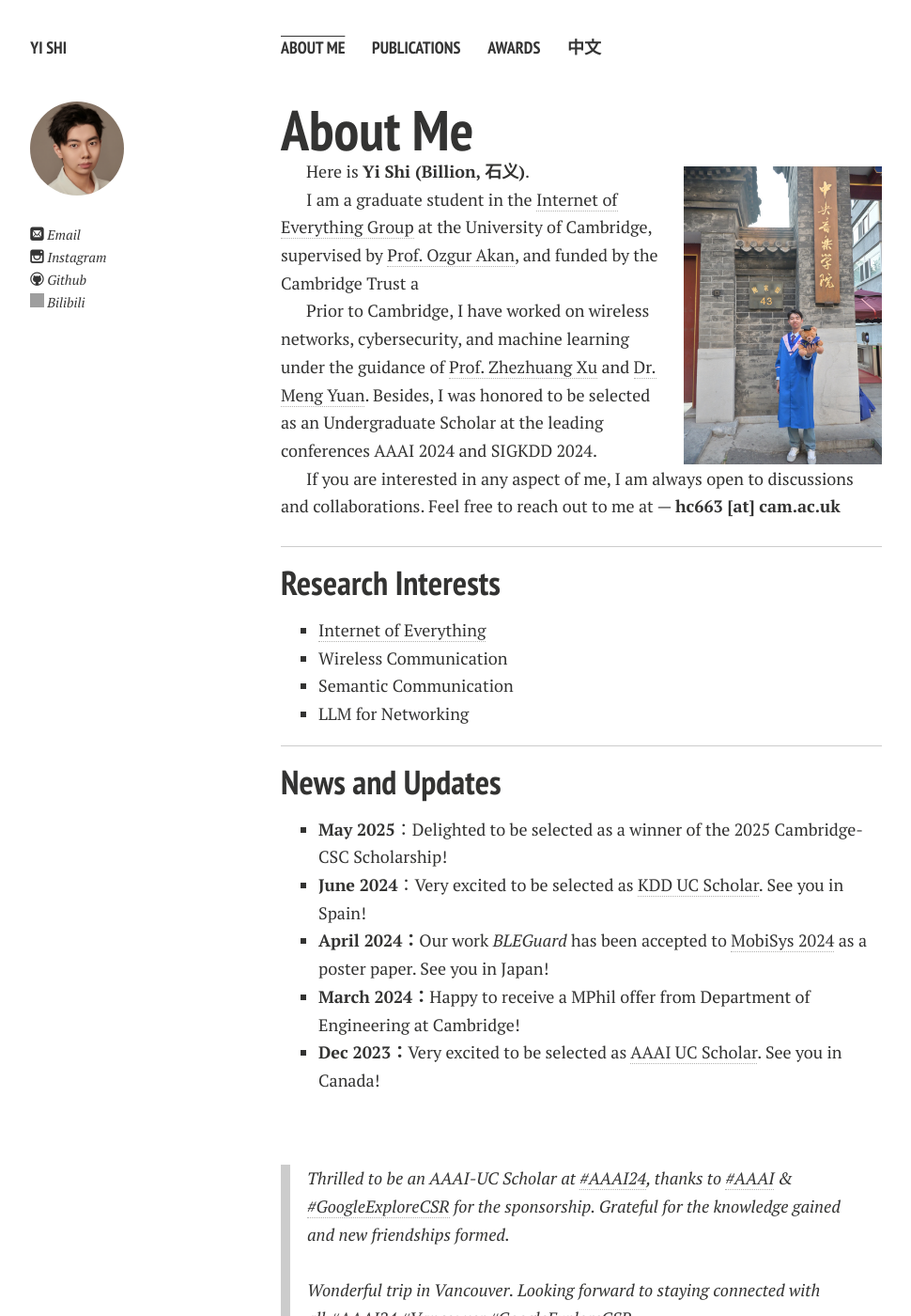
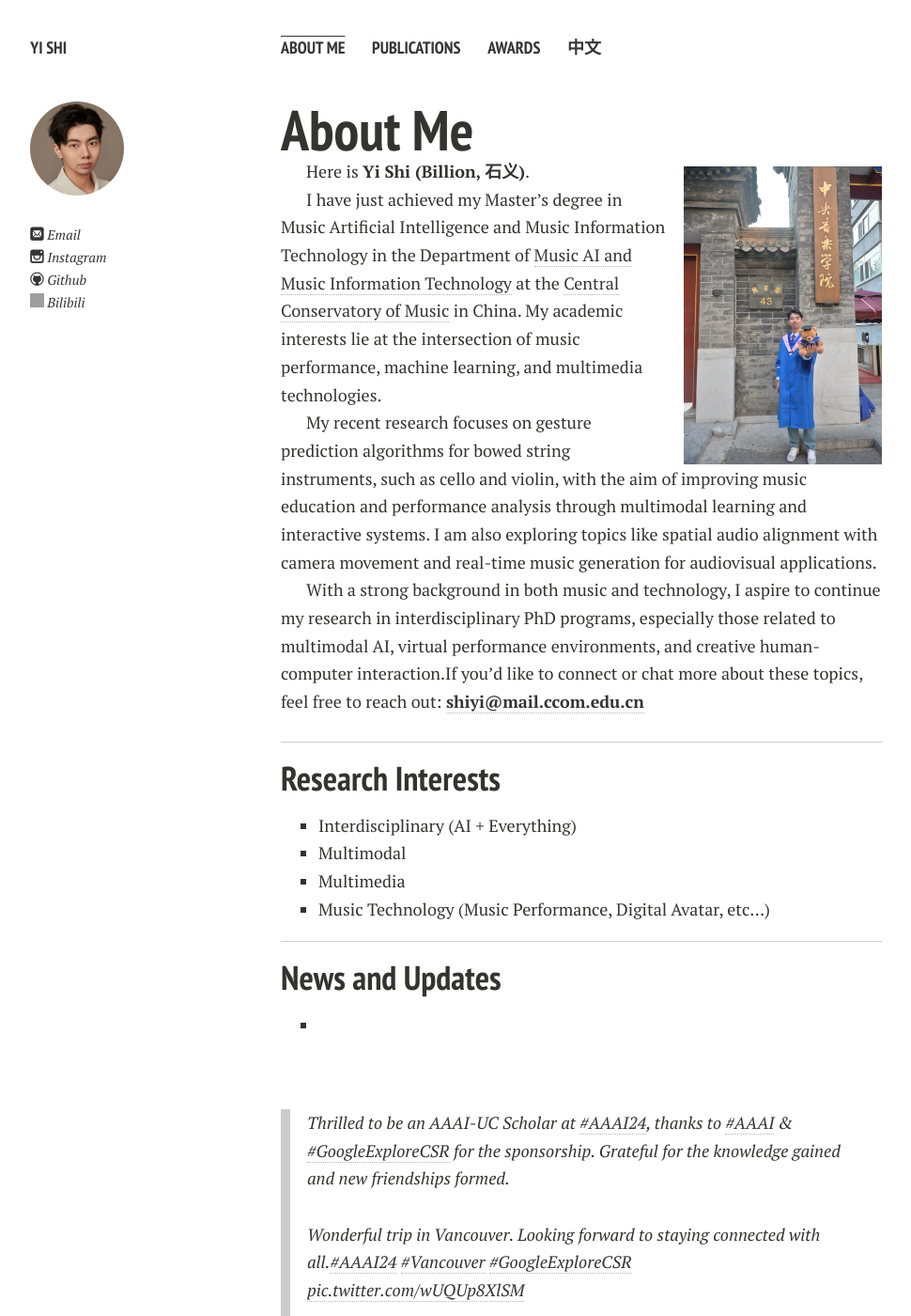
Before and after one commit to shiyi099/Billion.github.io, a Jekyll site: the page built from index.md, in a window 1280 px wide and 1400 px high. Shown: the whole window at 94% size, without its empty margins (21-991 px from the left). Built offline with Jekyll 4.4.1, drawn with Linux system fonts in a browser that asks for light colours; nearby versions of some CDN libraries; comment, search, counter and statistics services are not loaded; a style sheet for code colours, icons or effects is not loaded; our own code applies the rules of GitHub Pages for plain Markdown files; grey boxes are pictures that could not be loaded.

Commit message:
Update index.md

```diff
--- a/index.md
+++ b/index.md
@@ -8,30 +8,26 @@ layout: page
 
 Here is **Yi Shi (Billion, 石义)**.<br>
 
-I am a graduate student in the [Internet of Everything Group](https://ioe.eng.cam.ac.uk/) at the University of Cambridge, supervised by [Prof. Ozgur Akan](https://ioe.eng.cam.ac.uk/directory/akan), and funded by the Cambridge Trust a
+I have just achieved my Master's degree in Music Artificial Intelligence and Music Information Technology in the Department of [Music AI and Music Information Technology](https://www.ccom.edu.cn/jgk/jxdw/ylrgznyylxxkjx.htm) at the [Central Conservatory of Music](https://zh.wikipedia.org/wiki/中央音乐学院) in China. My academic interests lie at the intersection of music performance, machine learning, and multimedia technologies.
 
-Prior to Cambridge, I have worked on wireless networks, cybersecurity, and machine learning under the guidance of [Prof. Zhezhuang Xu](https://scholar.google.com.hk/citations?user=iZ7LQRkAAAAJ&hl=zh-CN) and [Dr. Meng Yuan](https://myuan27.github.io/). Besides, I was honored to be selected as an Undergraduate Scholar at the leading conferences AAAI 2024 and SIGKDD 2024.
+My recent research focuses on gesture prediction algorithms for bowed string instruments, such as cello and violin, with the aim of improving music education and performance analysis through multimodal learning and interactive systems. I am also exploring topics like spatial audio alignment with camera movement and real-time music generation for audiovisual applications.
 
-If you are interested in any aspect of me, I am always open to discussions and collaborations. Feel free to reach out to me at — **hc663 [at] cam.ac.uk**
+With a strong background in both music and technology, I aspire to continue my research in interdisciplinary PhD programs, especially those related to multimodal AI, virtual performance environments, and creative human-computer interaction.If you'd like to connect or chat more about these topics, feel free to reach out: [**shiyi@mail.ccom.edu.cn**](mailto:shiyi@ccom.edu.cn)
 
 ---
 
 ## Research Interests
 
-- [Internet of Everything](https://scholar.google.com/citations?view_op=search_authors&hl=zh-CN&mauthors=label:internet_of_everything)
-- Wireless Communication
-- Semantic Communication
-- LLM for Networking
+- Interdisciplinary (AI + Everything)
+- Multimodal
+- Multimedia
+- Music Technology (Music Performance, Digital Avatar, etc...)
 
 ---
 
 ## News and Updates
 
-- **May 2025**：Delighted to be selected as a winner of the 2025 Cambridge-CSC Scholarship!
-- **June 2024**：Very excited to be selected as [KDD UC Scholar](https://kdd2024.kdd.org/undergraduate-consortium/). See you in Spain!
-- **April 2024：**Our work *BLEGuard* has been accepted to [MobiSys 2024](https://www.sigmobile.org/mobisys/2024/) as a poster paper. See you in Japan!
-- **March 2024：**Happy to receive a MPhil offer from Department of Engineering at Cambridge!
-- **Dec 2023：**Very excited to be selected as [AAAI UC Scholar](https://aaai.org/aaai-conference/undergraduate-consortium-program/). See you in Canada!
+-
 
 <br>
 
```
